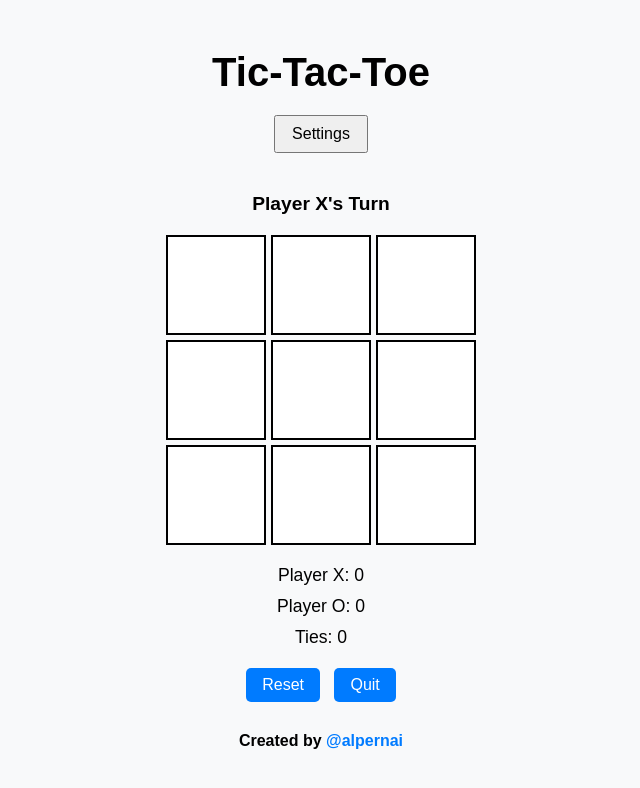
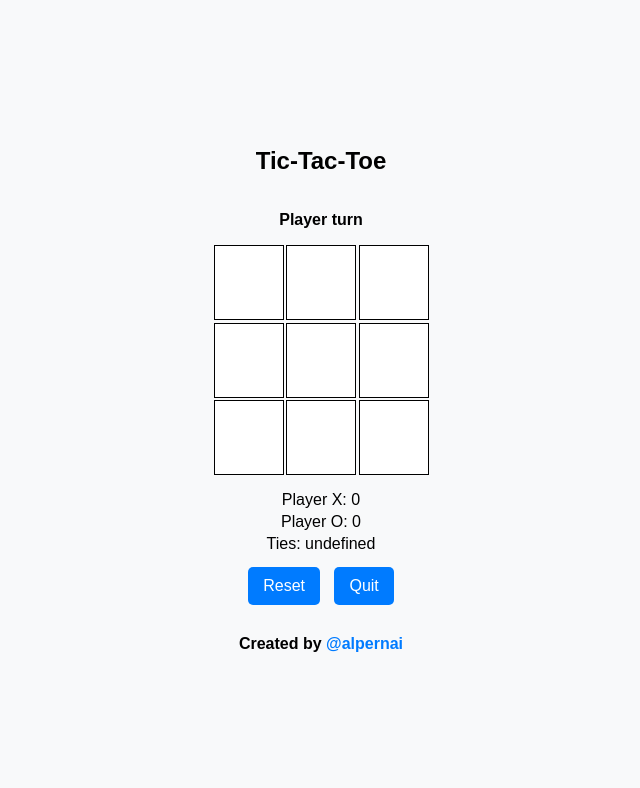
Before and after one commit to alpernai/odintictactoe, a plain HTML site: page index.html in a window 1280 px wide. Shown: the whole page, without its empty margins (319-959 px from the left). Drawn offline with Linux system fonts and the light colour scheme.

Commit message:
Create generateBoard, handleCellClick and displayScores. Bug fix needed for checkWin is choosing the wrong winner. Bug fix needed for displayScores is not updating when score increases.

```diff
--- a/index.html
+++ b/index.html
@@ -10,23 +10,12 @@
 
     <header>
         <h1 id="title">Tic-Tac-Toe</h1>
-        <button id="settings-btn">Settings</button>
     </header>
 
     <main>
-        <div id="display-message">Player X's Turn</div>
+        <div id="display-message">Player turn</div>
 
-        <div id="game-board">
-            <div class="cell"></div>
-            <div class="cell"></div>
-            <div class="cell"></div>
-            <div class="cell"></div>
-            <div class="cell"></div>
-            <div class="cell"></div>
-            <div class="cell"></div>
-            <div class="cell"></div>
-            <div class="cell"></div>
-        </div>
+        <div id="game-board"></div>
 
         <div id="x-score">Player X: 0</div>
         <div id="o-score">Player O: 0</div>
--- a/script.js
+++ b/script.js
@@ -1,4 +1,4 @@
-const gameBoard = (changeTurn, checkWin, checkTie) => {
+const gameBoard = (changeTurn, checkWin, checkTie, isGameOver) => {
     let board = Array(9).fill("");
 
     const getBoard = () => board;
@@ -9,14 +9,20 @@ const gameBoard = (changeTurn, checkWin, checkTie) => {
     };
 
     const setMark = (index, mark) => {
-        if (board[index] === "") {
+        if (board[index] !== "") {
+            console.log("Invalid move. Cell marked")
+        }
+
+        if (game.isGameOver()) {
+            console.log("Cannot place mark after game is over")
+            return;
+        }
+
+        if (board[index] === "" && !game.isGameOver()) {
             board[index] = mark;
-            console.log(getBoard());
             changeTurn();
             checkWin();
             checkTie();
-        } else {
-            console.log("Invalid move.");
         }
     };
 
@@ -52,6 +58,10 @@ const manageGame = (myGameBoard) => {
 
     const getCurrentPlayer = () => currentPlayer;
 
+    const getPlayerScore = (player) => player.score;
+
+    const isGameOver = () => gameOver;
+
     const checkWin = () => {
         const board = myGameBoard.getBoard();
         winningCombinations.forEach((combination) => {
@@ -59,12 +69,16 @@ const manageGame = (myGameBoard) => {
             if (board[a] === board[b] && board[b] === board[c] && board[a] !== "") {
                 gameOver = true;
                 roundsPlayed++;
-                winner = board[a] === 'X' ? playerX : playerO;
+                winner = board[a] === 'O' ? playerX : playerO;
                 increasePlayerScore(winner);
                 console.log(`Player ${winner.mark} wins!`);
+                console.log(`Player X score: ${playerX.score}`);
+                console.log(`Player O score: ${playerO.score}`);
+                console.log(`Ties: ${ties}`);
+                console.log(`Rounds played: ${roundsPlayed}`);
+                return;
             }
         });
-        console.log(`Is game over? ${gameOver}`);
     };
 
     const checkTie = () => {
@@ -74,8 +88,8 @@ const manageGame = (myGameBoard) => {
             ties++;
             roundsPlayed++;
             console.log("It's a tie!");
+            return;
         }
-        console.log(`Is game over? ${gameOver}`);
     };
 
     const changeTurn = () => {
@@ -92,13 +106,6 @@ const manageGame = (myGameBoard) => {
         winner = "TBD";
         myGameBoard.resetBoard();
         currentPlayer = playerX;
-        console.log(`Player X score: ${playerX.score}`);
-        console.log(`Player O score: ${playerO.score}`);
-        console.log(`Ties: ${ties}`);
-        console.log(`Rounds played: ${roundsPlayed}`);
-        console.log(`Is game over? ${gameOver}`);
-        console.log(`Winner: ${winner}`);
-        console.log(`Current player: ${currentPlayer.mark}`);
     };
 
     const quitGame = () => {
@@ -114,11 +121,14 @@ const manageGame = (myGameBoard) => {
 
     return {
         getCurrentPlayer,
+        getPlayerScore,
+        isGameOver,
         resetRound,
         checkWin,
         checkTie,
         changeTurn,
         increasePlayerScore,
+        quitGame,
         gameOver,
         winner,
         roundsPlayed,
@@ -130,40 +140,59 @@ const manageGame = (myGameBoard) => {
     };
 };
 
+const manageDOM = (theGameBoard, manageTheGame) => {
+    const generateBoard = () => {
+        for (let i = 0; i < 9; i++) {
+            const gameBoardElement = document.getElementById('game-board')
+            const cell = document.createElement('div');
+            cell.classList.add('cell');
+            cell.setAttribute('data-index', i);
+            gameBoardElement.appendChild(cell);
+        }
+    };
+
+    const handleCellClick = () => {
+        const cells = document.querySelectorAll('.cell');
+        cells.forEach(cell => {
+            cell.addEventListener('click', (event) => {
+                const index = event.target.dataset.index;
+                if (game.isGameOver() || myGameBoard.getBoard()[index] !== "") {
+                    return;
+                }
+                myGameBoard.setMark(index, game.getCurrentPlayer().mark);
+                event.target.textContent = game.getCurrentPlayer().mark;
+
+            });
+        });
+    };
+
+    const displayScores = () => {
+        const xScore = document.getElementById('x-score');
+        const oScore = document.getElementById('o-score');
+        const ties = document.getElementById('ties');
+
+        xScore.textContent = `Player X: ${game.getPlayerScore(game.playerX)}`;
+        oScore.textContent = `Player O: ${game.getPlayerScore(game.playerO)}`;
+        ties.textContent = `Ties: ${game.getPlayerScore(game.ties)}`;
+
+    };
+
+    return {generateBoard,
+            handleCellClick,
+            displayScores,
+    };
+};
+
+
 const myGameBoard = gameBoard(
     (index) => game.changeTurn(),
     () => game.checkWin(),
-    () => game.checkTie()
+    () => game.checkTie(),
+    () => game.isGameOver()
 );
 
 const game = manageGame(myGameBoard);
-
-
-
-
-
-
-// const manageDOM = (game, board) => {
-//     const settingsButton = document.getElementById('settings-btn');
-//     const displayMessage = document.getElementById('display-message');
-//     const gameBoardElement = document.getElementById('game-board');
-//     const cells = document.querySelectorAll('.cell');
-//     const xScore = document.getElementById('x-score');
-//     const oScore = document.getElementById('o-score');
-//     const ties = document.getElementById('ties');
-//     const resetButton = document.getElementById('reset-button');
-//     const quitButton = document.getElementById('quit-button');
-
-//     const updateDisplayMessage = () => {};
-
-//     const handleCellClick = () => {};
-
-//     const updateBoardDisplay = () => {};
-
-//     const updateScores = () => {};
-
-//     return {
-//         updateScores,
-//         updateBoardDisplay,
-//     };
-// };
+const controlDOM = manageDOM(myGameBoard, game);
+controlDOM.generateBoard();
+controlDOM.handleCellClick();
+controlDOM.displayScores();
--- a/style.css
+++ b/style.css
@@ -18,16 +18,16 @@ body {
 /* ---------- Header ---------- */
 header {
     text-align: center;
-    margin-bottom: 20px;
+    margin-bottom: 1rem;
 }
 
 #title {
-    font-size: 2.5rem;
-    margin-bottom: 10px;
+    font-size: 1.5rem;
+    margin-bottom: 1rem;
 }
 
 #settings-btn {
-    padding: 8px 16px;
+    padding: 5px 10px;
     cursor: pointer;
     font-size: 1rem;
 }
@@ -38,17 +38,17 @@ main {
 }
 
 #display-message {
-    font-size: 1.2rem;
-    margin: 10px 0;
+    font-size: 1rem;
+    margin: 0.25rem 0;
     font-weight: bold;
 }
 
 #game-board {
     display: grid;
-    grid-template-columns: repeat(3, 100px);
-    grid-template-rows: repeat(3, 100px);
-    gap: 5px;
-    margin: 20px auto;
+    grid-template-columns: repeat(3, 70px);
+    grid-template-rows: repeat(3, 75px);
+    gap: 2.5px;
+    margin: 1em auto;
 }
 
 .cell {
@@ -56,8 +56,8 @@ main {
     align-items: center;
     justify-content: center;
     background-color: #fff;
-    border: 2px solid #000;
-    font-size: 2rem;
+    border: 1px solid #000;
+    font-size: 3rem;
     cursor: pointer;
 }
 
@@ -66,13 +66,13 @@ main {
 }
 
 #x-score, #o-score, #ties {
-    margin: 10px 0;
-    font-size: 1.1rem;
+    margin: 0.25rem 0;
+    font-size: 1rem;
 }
 
 button {
     margin: 10px 5px;
-    padding: 8px 16px;
+    padding: 10px 15px;
     font-size: 1rem;
     cursor: pointer;
 }
```
